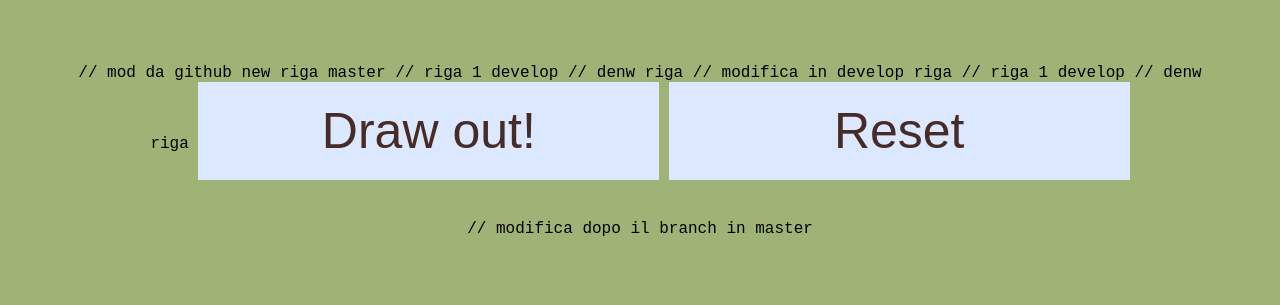
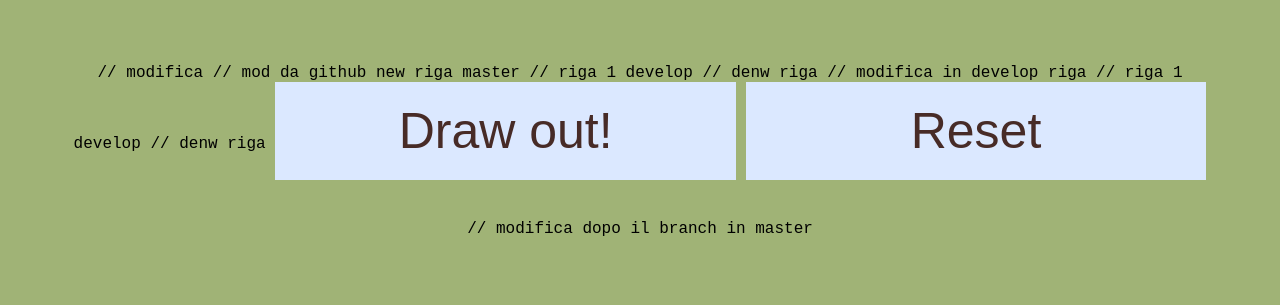
Before and after one commit to aregosini/progettoEsempioGit, a plain HTML site: page index.html in a window 1280 px wide. Drawn offline with Linux system fonts and the light colour scheme; no server answers.

Commit message:
modifica index

```diff
--- a/index.html
+++ b/index.html
@@ -5,15 +5,13 @@
     <meta charset="UTF-8">
     <meta name="viewport" content="initial-scale=1.0">
     <meta http-equiv="X-UA-Compatible" content="ie=edge">
-    <link rel="stylesheet" href="style.css">
-
+    <link rel="stylesheet" href="style.css"> // modifica
     <title>Cards develop </title>
 
 </head>
 
 <body>
-    // mod da github
-    new riga master // riga 1 develop // denw riga // modifica in develop riga // riga 1 develop // denw riga
+    // mod da github new riga master // riga 1 develop // denw riga // modifica in develop riga // riga 1 develop // denw riga
     <button class="button" onclick="drawCards(10)">Draw out!</button>
     <button class="button" onclick="makeNewDeck()">Reset</button>
     <div id="card-container"></div>
```
